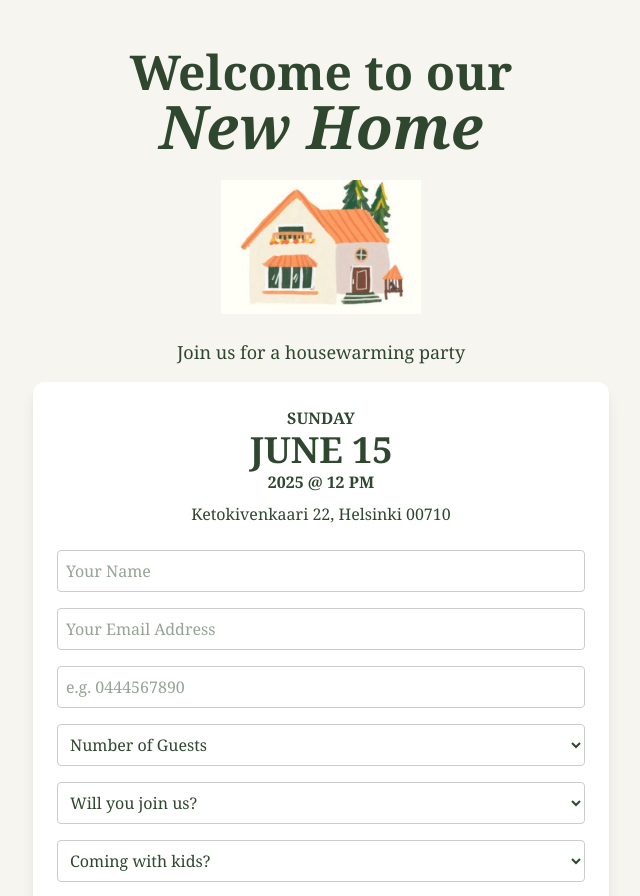
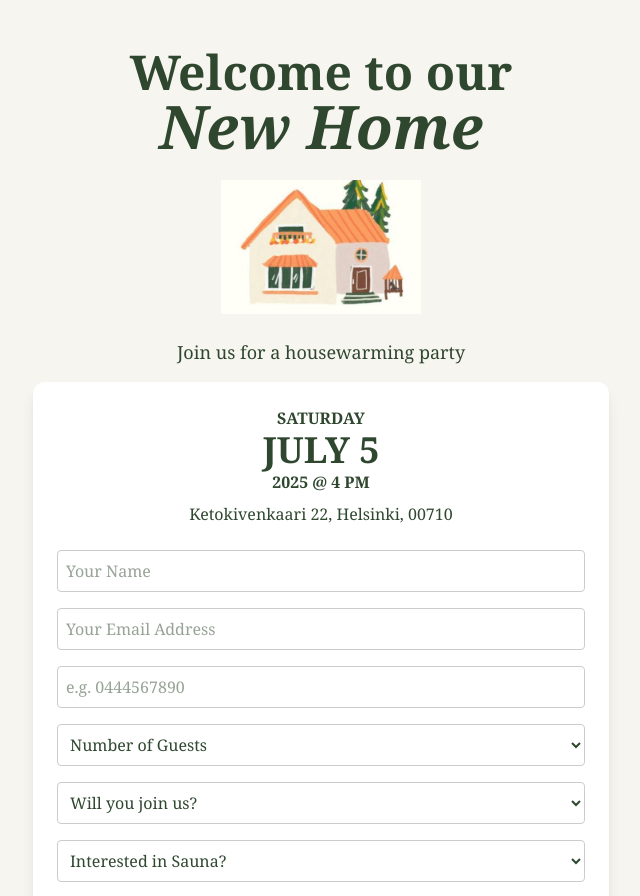
Before and after one commit to ankitdvenom/housewarming5thJuly2025, a Next.js app: page / in a window 1280 px wide. Shown: the top 896 px of the page, without its empty margins (319-959 px from the left). Built offline with nearby package versions, Linux system fonts and the light colour scheme.

Commit message:
Update page.tsx

```diff
--- a/app/page.tsx
+++ b/app/page.tsx
@@ -18,7 +18,7 @@ export default function Home() {
 
   const checkDuplicate = async () => {
     try {
-      const response = await fetch("https://sheetdb.io/api/v1/19oi6kobu2sjt");
+      const response = await fetch("https://sheetdb.io/api/v1/ubkmd6nag649k");
       const entries = await response.json();
       return entries.some((entry: any) => {
         const entryPhone = entry.phone?.trim().replace(/[^0-9]/g, "").replace(/^0+/, "");
@@ -66,7 +66,7 @@ export default function Home() {
       },
     };
 
-    const response = await fetch("https://sheetdb.io/api/v1/19oi6kobu2sjt", {
+    const response = await fetch("https://sheetdb.io/api/v1/ubkmd6nag649k", {
       method: "POST",
       headers: {
         "Content-Type": "application/json",
@@ -105,10 +105,10 @@ export default function Home() {
 
       <div className="bg-white rounded-xl shadow-lg p-6 max-w-xl w-full mb-6">
         <div className="text-center mb-6">
-          <div className="font-semibold">SUNDAY</div>
-          <div className="text-4xl font-bold">JUNE 15</div>
-          <div className="font-semibold">2025 @ 12 PM</div>
-          <p className="mt-2">Ketokivenkaari 22, Helsinki 00710</p>
+          <div className="font-semibold">SATURDAY</div>
+          <div className="text-4xl font-bold">JULY 5</div>
+          <div className="font-semibold">2025 @ 4 PM</div>
+          <p className="mt-2">Ketokivenkaari 22, Helsinki, 00710</p>
         </div>
 
         {!submitted ? (
@@ -147,8 +147,6 @@ export default function Home() {
               <option value="">Number of Guests</option>
               <option value="1">1</option>
               <option value="2">2</option>
-              <option value="3">3</option>
-              <option value="4">4</option>
             </select>
             <select
               className="w-full p-2 border border-[#ccc] rounded"
@@ -166,7 +164,7 @@ export default function Home() {
               onChange={(e) => setKids(e.target.value)}
               required
             >
-              <option value="">Coming with kids?</option>
+              <option value="">Interested in Sauna?</option>
               <option value="Yes">Yes</option>
               <option value="No">No</option>
             </select>
```
